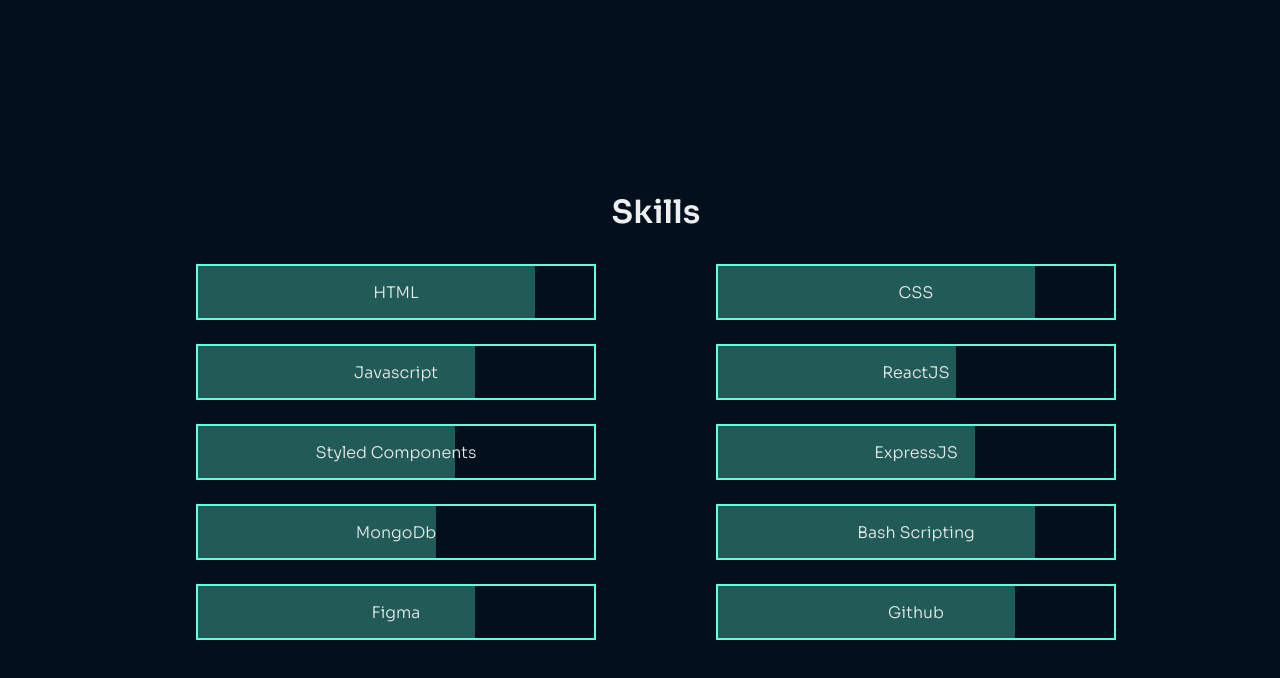
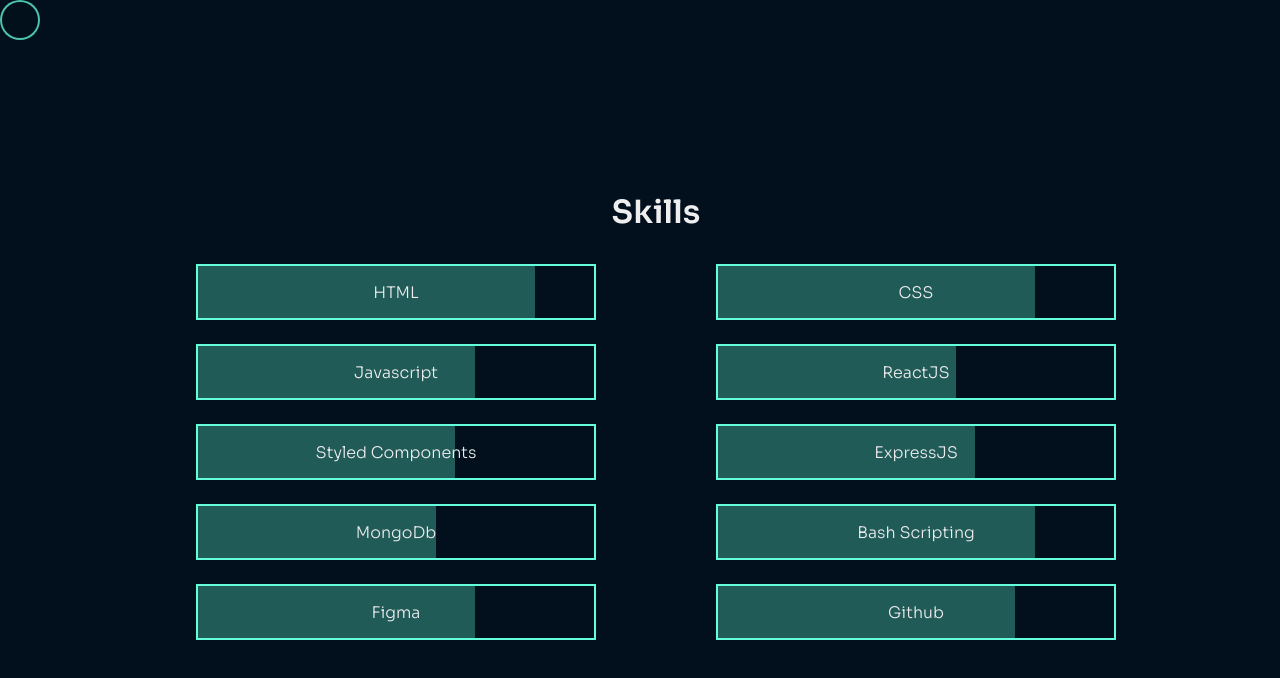
Before and after one commit to nparashar150/Personal-Portfolio, a React (Create React App) app: page /skills in a window 1280 px wide. Shown: the top 678 px of the page. Built offline with nearby package versions, Linux system fonts and the light colour scheme; what react-animations would draw is missing.

Commit message:
Create Custom Mouse

```diff
--- a/src/App.jsx
+++ b/src/App.jsx
@@ -5,6 +5,8 @@
 import { Helmet } from "react-helmet";
 import { useEffect, useState } from "react";
 import Skills from "./components/Skills/Skills";
+import Mouse from "./components/Shared/Mouse/Mouse";
+
 function App() {
 
   const [loader, setLoader] = useState(true);
@@ -15,6 +17,7 @@
   })
   return (
     <>
+      <Mouse />
       <Helmet>
         <html lang="en" />
         <title> | Naman Parashar</title>
--- /dev/null
+++ b/src/components/Shared/Mouse/Mouse.js
@@ -0,0 +1,24 @@
+import { useEffect, useRef } from "react";
+import "./Mouse.scss";
+
+const Mouse = () => {
+  const cursorRef = useRef(null);
+
+  useEffect(() => {
+    document.addEventListener("mousemove", (event) => {
+      const { clientX, clientY } = event;
+      const mouseX = clientX - cursorRef.current.clientWidth / 2;
+      const mouseY = clientY - cursorRef.current.clientHeight / 2;
+      cursorRef.current.style.transform = `translate3d(${mouseX}px, ${mouseY}px, 0)`;
+    });
+    return () => {};
+  }, []);
+
+  return (
+    <>
+      <div className="cursor" ref={cursorRef} />
+    </>
+  );
+};
+
+export default Mouse;
--- /dev/null
+++ b/src/components/Shared/Mouse/Mouse.scss
@@ -0,0 +1,12 @@
+.cursor {
+  z-index: 100;
+  border-radius: 50%;
+  width: 2.5rem;
+  height: 2.5rem;
+  background: hsla(209, 87%, 6%, 0.5);
+  border: 0.15rem solid hsl(166, 100%, 70%, 0.75);
+  pointer-events: none;
+  overflow: hidden;
+  transform: translate3d(0, 0, 0);
+  position: fixed;
+}
--- a/src/index.css
+++ b/src/index.css
@@ -3,46 +3,47 @@
   padding: 0;
   box-sizing: border-box;
   scroll-behavior: smooth;
+  cursor: none !important;
 }
 
 @font-face {
   font-family: Sora-Bold;
-  src: url('./font/Sora-Bold.ttf');
-};
+  src: url("./font/Sora-Bold.ttf");
+}
 
 @font-face {
   font-family: Sora-ExtraLight;
-  src: url('./font/Sora-ExtraBold.ttf');
-};
+  src: url("./font/Sora-ExtraBold.ttf");
+}
 
 @font-face {
   font-family: Sora-ExtraLight;
-  src: url('./font/Sora-ExtraLight.ttf');
+  src: url("./font/Sora-ExtraLight.ttf");
 }
 
 @font-face {
   font-family: Sora-Light;
-  src: url('./font/Sora-Light.ttf');
+  src: url("./font/Sora-Light.ttf");
 }
 
 @font-face {
   font-family: Sora-Medium;
-  src: url('./font/Sora-Medium.ttf');
+  src: url("./font/Sora-Medium.ttf");
 }
 
 @font-face {
   font-family: Sora-Regular;
-  src: url('./font/Sora-Regular.ttf');
+  src: url("./font/Sora-Regular.ttf");
 }
 
 @font-face {
   font-family: Sora-SemiBold;
-  src: url('./font/Sora-SemiBold.ttf');
+  src: url("./font/Sora-SemiBold.ttf");
 }
 
 @font-face {
   font-family: Sora-Thin;
-  src: url('./font/Sora-Thin.ttf');
+  src: url("./font/Sora-Thin.ttf");
 }
 
 body {
@@ -55,21 +56,21 @@
   width: 6px;
 }
 ::-webkit-scrollbar-track {
-  background: #02101D;
+  background: #02101d;
 }
 ::-webkit-scrollbar-thumb {
-  background: #EEE;
+  background: #eee;
 }
 ::-webkit-scrollbar-thumb:hover {
-  background: #64FFDA;
+  background: #64ffda;
 }
 
 ::-moz-selection {
-  color: #64FFDA;
-  background: #EEEEEE;
+  color: #64ffda;
+  background: #eeeeee;
 }
 
 ::selection {
-  color: #64FFDA;
-  background: #EEEEEE;
+  color: #64ffda;
+  background: #eeeeee;
 }
```
